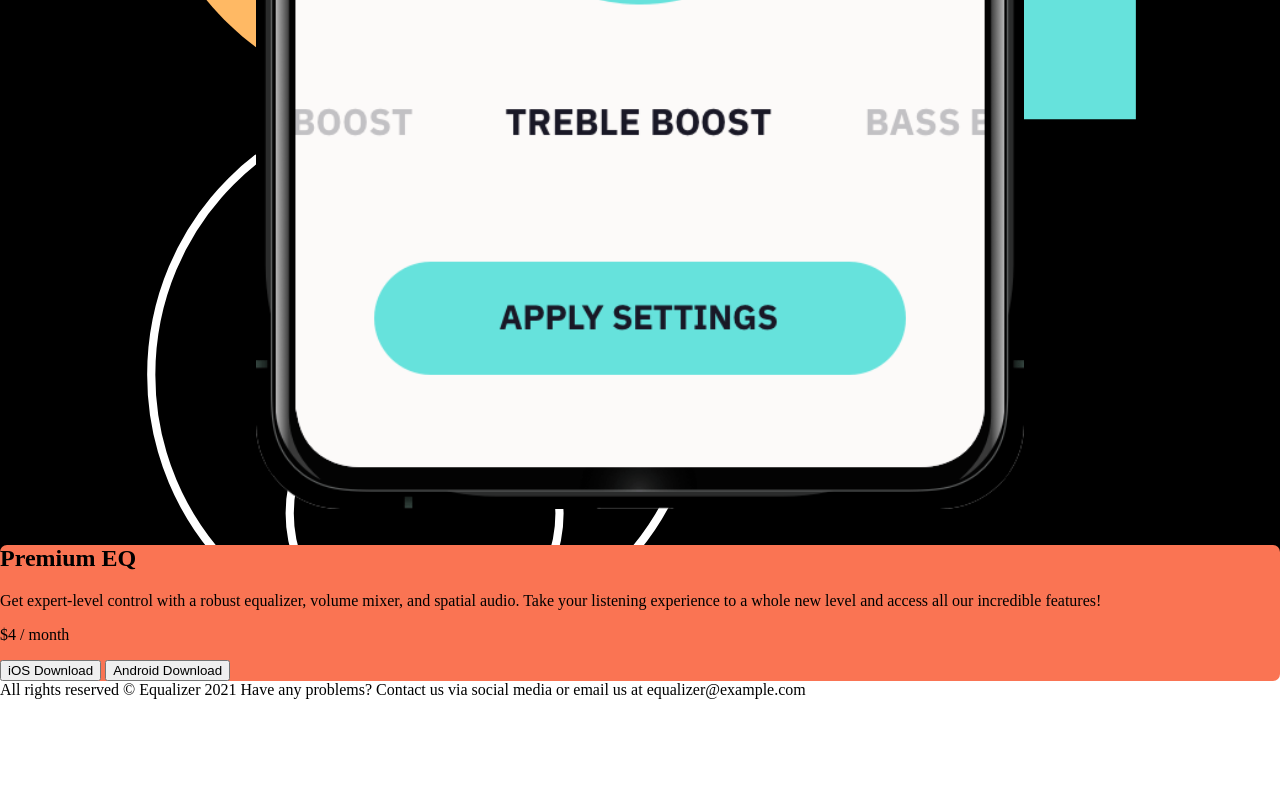
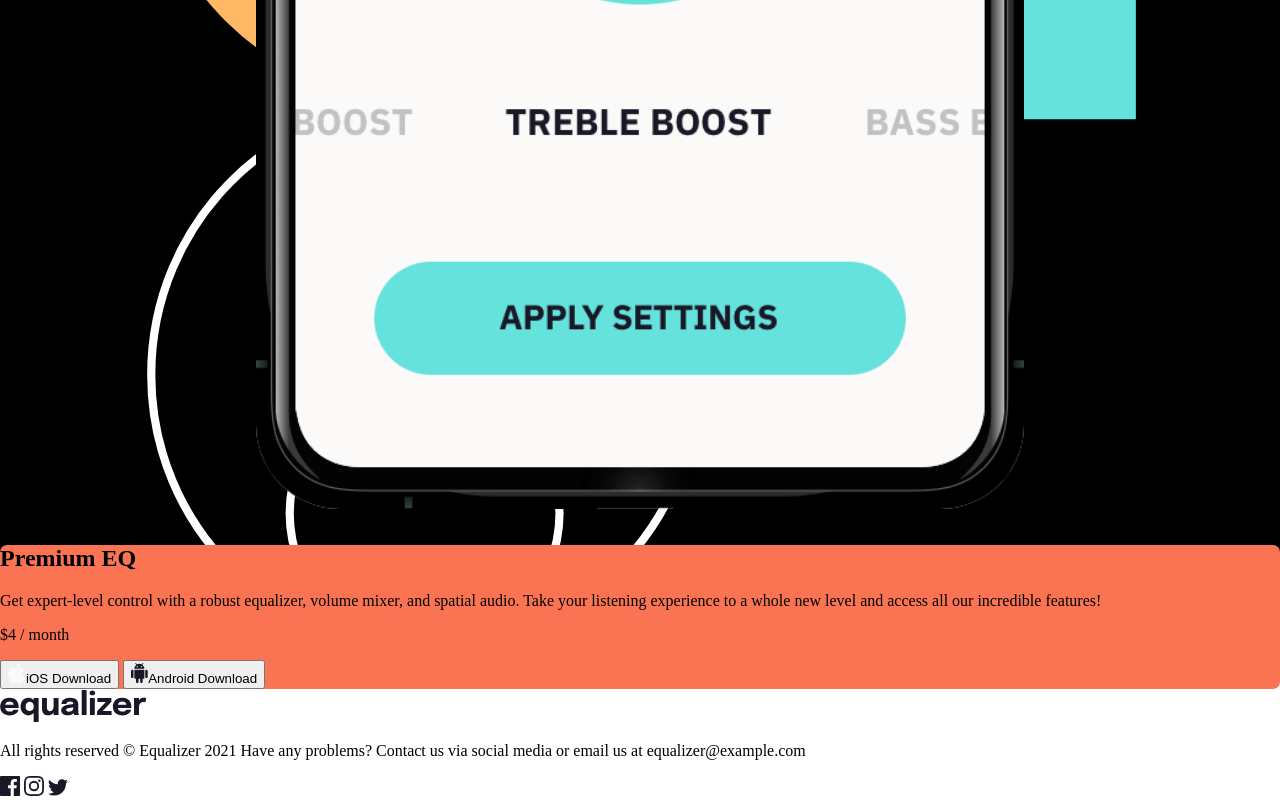
Before and after one commit to Lauro235/equalizer-landing-page, a plain HTML site: page index.html in a window 1280 px wide. Shown: the part 1327-2127 px from the top of the page. Before the commit the page ends 2026 px from the top, so only its background shows below. Drawn offline with Linux system fonts and the light colour scheme.

Commit message:
Add site container

```diff
--- a/index.html
+++ b/index.html
@@ -10,6 +10,7 @@
   <title>Frontend Mentor | Equalizer landing page</title>
 </head>
 <body>
+  <div class="container flex flex-column">
     <section id="one">
       <header>
         <img src="assets\logo.svg" alt="">
@@ -29,22 +30,29 @@
         <img class="phone-img" src="assets\illustration-app.png" alt="phone">
       </section>
     </section>
-
     <section id="three">
       <h2 class="cta-title">Premium EQ</h2>
       <p class="cta-text">
         Get expert-level control with a robust equalizer, volume mixer, and spatial audio. Take
         your listening experience to a whole new level and access all our incredible features!
       </p>
-    <p class="cta-price"><span>$4</span> / month</p>
-    <button class="apple">iOS Download</button>
-    <button class="android">Android Download</button>
+      <p class="cta-price"><span class="span-big">$4</span> / month</p>
+      <button class="apple flex flex-center"><img src="assets\icon-apple.svg" alt="apple-logo" class="apple-logo">iOS Download</button>
+      <button class="android flex flex-center"><img src="assets\icon-android.svg" alt="android-logo" class="android-logo">Android Download</button>
     </section>
-
     <footer>
+      <img src="assets\logo.svg" alt="">
+      <p>
         All rights reserved © Equalizer 2021
-    Have any problems? Contact us via social media or email us at equalizer@example.com
+        Have any problems? Contact us via social media or email us at <span class="span-small">equalizer@example.com</span>
+      </p>
+      <div class="media-widgets flex">
+        <img src="assets\icon-facebook.svg" alt="facebook-link">
+        <img src="assets\icon-instagram.svg" alt="instagram-link">
+        <img src="assets\icon-twitter.svg" alt="twitter-link">
+      </div>
     </footer>
+  </div>
 
 </body>
 </html>
```
Lines whose indentation alone changed are shown as unchanged.
